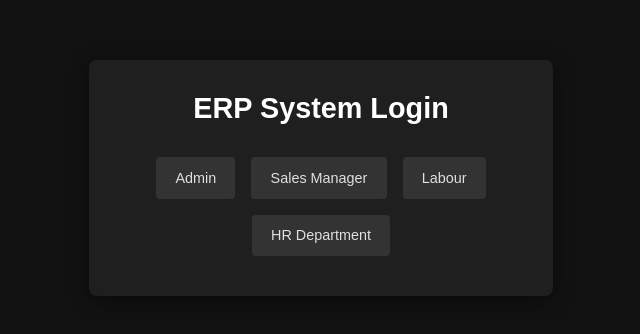
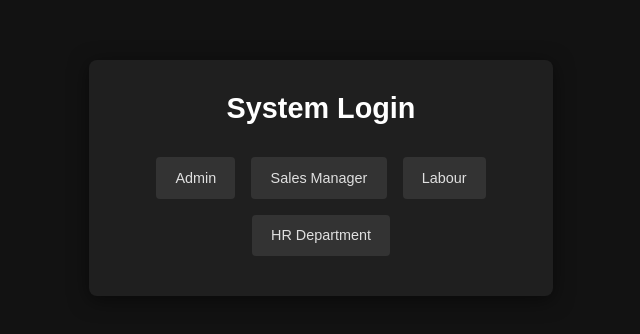
Before and after one commit to sourabhbirada/frontend, a React (Vite) app: page / in a window 1280 px wide. Shown: the part 222-556 px from the top of the page, without its empty margins (319-959 px from the left). Built offline with nearby package versions, Linux system fonts and the light colour scheme.

Commit message:
Update LoginPage.jsx

```diff
--- a/src/assets/components/LoginPage.jsx
+++ b/src/assets/components/LoginPage.jsx
@@ -63,7 +63,7 @@ const LoginPage = () => {
 
     return (
         <div className="login-container">
-            <div className="title">ERP System Login</div>
+            <div className="title">System Login</div>
             <div className="role-selector">
                 <button onClick={() => selectRole('admin')}>Admin</button>
                 <button onClick={() => selectRole('salemanger')}>Sales Manager</button>
```
